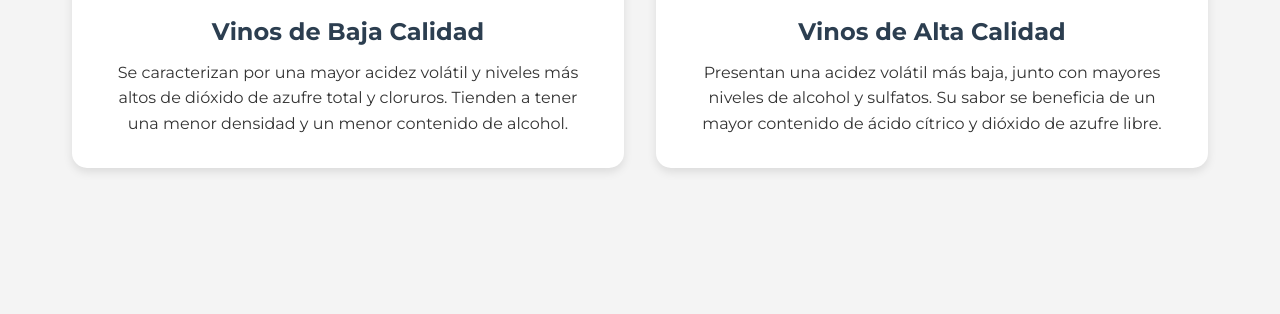
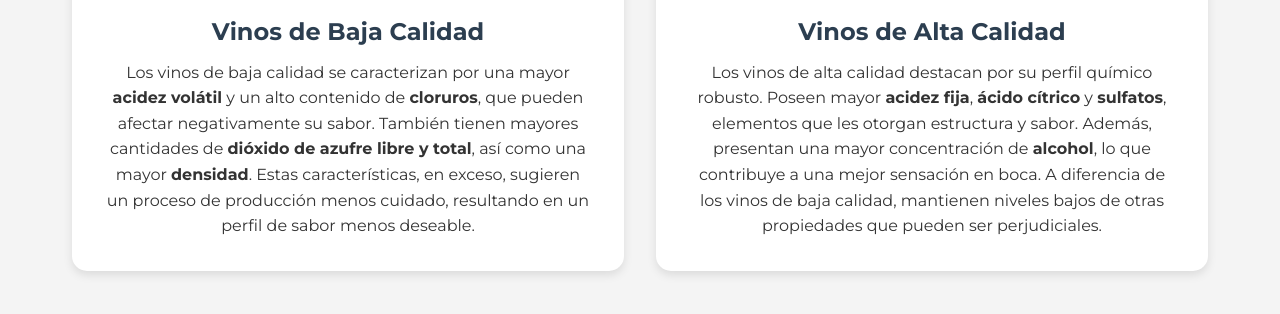
Before and after one commit to 31Victor45/Wine_Quality_Random_Forest, a plain HTML site: page index.html in a window 1280 px wide. Shown: the part 740-1054 px from the top of the page. Before the commit the page ends 972 px from the top, so only its background shows below. Drawn offline with Linux system fonts and the light colour scheme.

Commit message:
last update

```diff
--- a/index.html
+++ b/index.html
@@ -39,7 +39,7 @@
                 </div>
                 <h3>Vinos de Baja Calidad</h3>
                 <p>
-                    Se caracterizan por una mayor acidez volátil y niveles más altos de dióxido de azufre total y cloruros. Tienden a tener una menor densidad y un menor contenido de alcohol.
+                    Los vinos de baja calidad se caracterizan por una mayor <b>acidez volátil</b> y un alto contenido de <b>cloruros</b>, que pueden afectar negativamente su sabor. También tienen mayores cantidades de <b>dióxido de azufre libre y total</b>, así como una mayor <b>densidad</b>. Estas características, en exceso, sugieren un proceso de producción menos cuidado, resultando en un perfil de sabor menos deseable.
                 </p>
             </div>
             <div class="card">
@@ -48,7 +48,7 @@
                 </div>
                 <h3>Vinos de Alta Calidad</h3>
                 <p>
-                    Presentan una acidez volátil más baja, junto con mayores niveles de alcohol y sulfatos. Su sabor se beneficia de un mayor contenido de ácido cítrico y dióxido de azufre libre.
+                    Los vinos de alta calidad destacan por su perfil químico robusto. Poseen mayor <b>acidez fija</b>, <b>ácido cítrico</b> y <b>sulfatos</b>, elementos que les otorgan estructura y sabor. Además, presentan una mayor concentración de <b>alcohol</b>, lo que contribuye a una mejor sensación en boca. A diferencia de los vinos de baja calidad, mantienen niveles bajos de otras propiedades que pueden ser perjudiciales.
                 </p>
             </div>
         </section>
```
Also changed, not shown: 6-Hablemos_del_proyecto/img/info_1.png (added), 10 other files.
